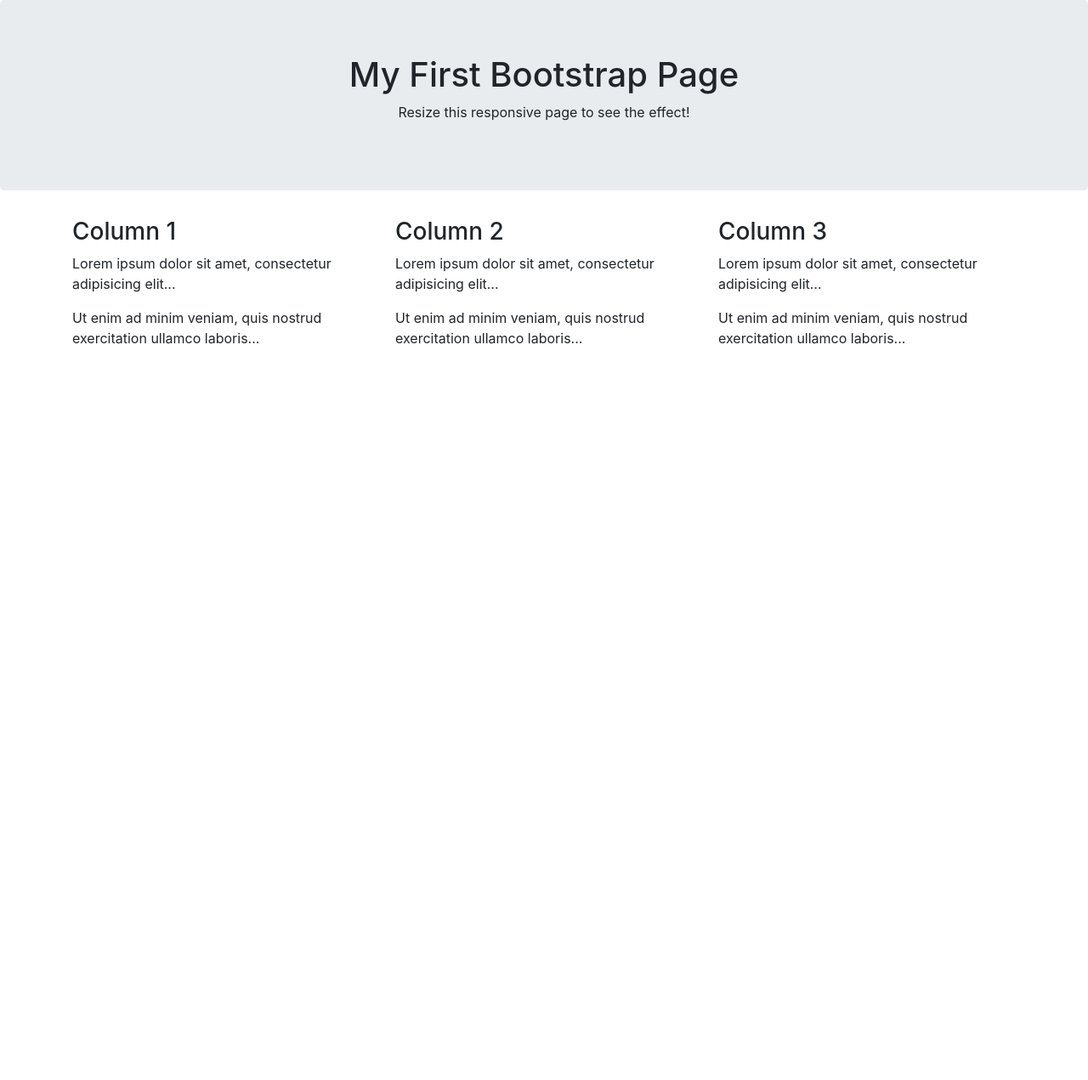
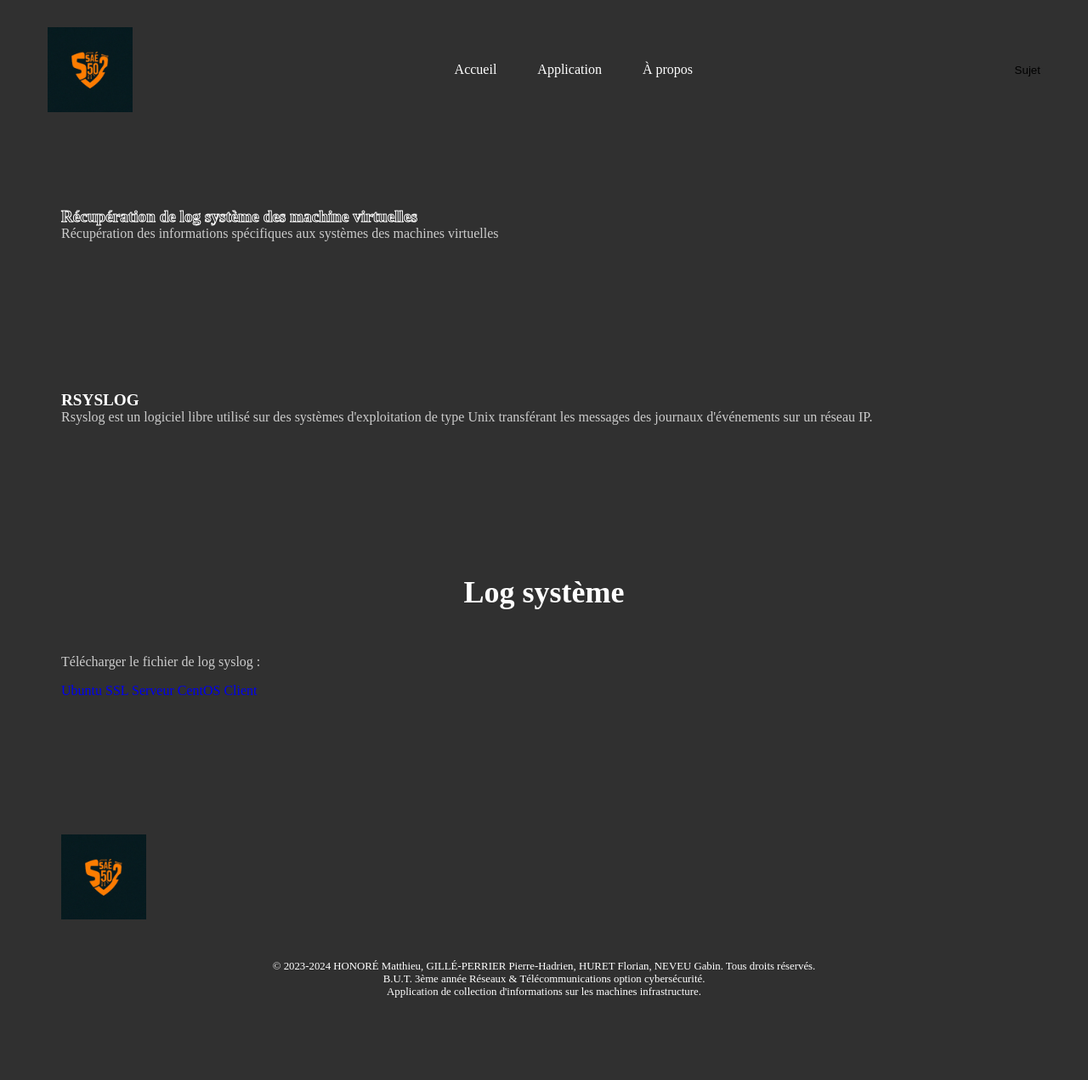
Before and after one commit to unkatorz/sae_502, a Flask app: page /ssl in a window 1280 px wide. Shown: the whole page at 85% size. Before the commit the page ends 405 px from the top, so only its background shows below. Run offline with Flask 3, Linux system fonts and the light colour scheme; some libraries are stand-ins or nearby versions; some web fonts are replaced.

Commit message:
Finalisation de l'audit

```diff
--- a/main.py
+++ b/main.py
@@ -1,4 +1,4 @@
-from flask import Flask, request, render_template, send_from_directory
+from flask import Flask, request, render_template, send_from_directory, send_file
 import subprocess
 import os
 import re
@@ -50,12 +50,14 @@
 def a_propos():
     return render_template('a_propos.html')
 
+@app.route('/log')
+def log():
+    return render_template('syslog.html')
 
 @app.route('/audit')
 def audit():
+    return render_template('audit.html')
 
-
-    return render_template('audit.html')
 @app.route('/ssl')
 def ssl():
     return render_template('ssl.html')
@@ -77,26 +79,59 @@
 
             # Exécuter la commande avec sudo
             channel = ssh.invoke_shell()
-            channel.send(command + '\n')
+            channel.send('sudo' + command + '\n')
             while not channel.recv_ready():
                 pass
 
             # Envoyer le mot de passe sudo
             channel.send(sudo_password + '\n')
-            time.sleep(150)
+            time.sleep(60)
+            while not channel.recv_ready():
+                pass
+            #resultat = channel.recv(4096).decode('utf-8')
 
-            resultat = channel.recv(4096).decode('utf-8')
-
+            channel.send('scp lynis.log root@192.168.21.1:/var/log/clients/'+hostname+'-lynis.log'+'\n')
+            time.sleep(3)
+            channel.send(password + '\n')
+            time.sleep(5)
             ssh.close()
 
 
-            resultat = remove_ansi_color_codes(resultat)
+            resultat = 'OK'
 
-            return "<pre>{}</pre>".format(resultat)
+            return render_template('audit.html', resultat=execute_ssh_command)
 
         except Exception as e:
             return f"Erreur lors de l'exécution de la commande : {str(e)}"
 
+@app.route('/affichage_fichier_lynis', methods=['POST'])
+def affichage_fichier_lynis():
+    log = request.form['IP_machine']
+    chemin_log = os.path.join('/var/log/clients/', log+'-lynis.log')
+    with open(chemin_log, 'r', encoding='utf-8') as file:
+        contenu = []
+        file = file.read()
+        file = re.findall(r'(.*Suggestion:.*)|(.*Hardening index :.*)', file)
+        for lines in file:
+            contenu.append(lines)
+    return render_template('audit.html', affichage_fichier_lynis=contenu)
+
+
+@app.route('/download_lynis_ubuntu')
+def download_lynis_ubuntu():
+    return send_file('/var/log/clients/192.168.21.10-lynis.log', as_attachment=True)
+
+@app.route('/download_lynis_centos')
+def download_lynis_centos():
+    return send_file('/var/log/clients/192.168.21.20-lynis.log', as_attachment=True)
+
+@app.route('/download_syslog_ubuntu')
+def download_syslog_ubuntu():
+    return send_file('/var/log/clients/192.168.21.10-syslog.log', as_attachment=True)
+
+@app.route('/download_syslog_centos')
+def download_syslog_centos():
+    return send_file('/var/log/clients/192.168.21.20-syslog.log', as_attachment=True)
 # Fonction pour supprimer les codes de couleur ANSI de la sortie
 def remove_ansi_color_codes(text):
     import re
--- a/static/style.css
+++ b/static/style.css
@@ -67,7 +67,7 @@
     width: 70%;
 }
 
-.btn{
+.btn .button{
     padding: 1rem 2rem;
     font-size: 1rem;
     color: #fff;
--- a/templates/ssl.html
+++ b/templates/ssl.html
@@ -1,40 +1,71 @@
 <!DOCTYPE html>
 <html lang="fr">
 <head>
-  <title>Bootstrap Example</title>
-  <meta charset="utf-8">
-  <meta name="viewport" content="width=device-width, initial-scale=1">
-  <link rel="stylesheet" href="https://cdn.jsdelivr.net/npm/bootstrap@4.6.2/dist/css/bootstrap.min.css">
-  <script src="https://cdn.jsdelivr.net/npm/jquery@3.7.1/dist/jquery.slim.min.js"></script>
-  <script src="https://cdn.jsdelivr.net/npm/popper.js@1.16.1/dist/umd/popper.min.js"></script>
-  <script src="https://cdn.jsdelivr.net/npm/bootstrap@4.6.2/dist/js/bootstrap.bundle.min.js"></script>
+    <meta charset="UTF-8">
+    <meta name="viewport" content="width=device-width, initial-scale=1.0">
+    <link rel="stylesheet" href="https://cdnjs.cloudflare.com/ajax/libs/remixicon/4.0.1/remixicon.css">
+    <link rel="stylesheet" href="{{ url_for('static', filename= 'style.css') }}">
+    <title>SAé 502 | Application de collection d'informations sur les machines infrastructure</title>
 </head>
 <body>
+    <nav>
+        <div class="nav-logo">
+            <a href="#">
+                <img src="{{ url_for('get_image', filename='logo-2.png') }}">
+            </a>
+        </div>
 
-<div class="jumbotron text-center">
-  <h1>My First Bootstrap Page</h1>
-  <p>Resize this responsive page to see the effect!</p>
-</div>
 
-<div class="container">
-  <div class="row">
-    <div class="col-sm-4">
-      <h3>Column 1</h3>
-      <p>Lorem ipsum dolor sit amet, consectetur adipisicing elit...</p>
-      <p>Ut enim ad minim veniam, quis nostrud exercitation ullamco laboris...</p>
+        <ul class="nav-links">
+            <li class="link"><a href="{{url_for('home')}}">Accueil</a></li>
+            <li class="link"><a href="{{url_for('application')}}">Application</a></li>
+            <li class="link"><a href="{{url_for('a_propos')}}">À propos</a></li>
+        </ul>
+
+
+        <button class="btn">Sujet</button>
+    </nav>
+
+
+    <div class="container">
+      <div class="jumbotron">
+        <h1><span>Récupération de log système des machine virtuelles</span></h1>
+        <p>Récupération des informations spécifiques aux systèmes des machines virtuelles</p>
+      </div>
     </div>
-    <div class="col-sm-4">
-      <h3>Column 2</h3>
-      <p>Lorem ipsum dolor sit amet, consectetur adipisicing elit...</p>
-      <p>Ut enim ad minim veniam, quis nostrud exercitation ullamco laboris...</p>
+    <div class="container">
+      <h3></span>RSYSLOG</span></h3>
+      <p>Rsyslog est un logiciel libre utilisé sur des systèmes d'exploitation de type Unix transférant les messages des journaux d'événements sur un réseau IP.
     </div>
-    <div class="col-sm-4">
-      <h3>Column 3</h3>
-      <p>Lorem ipsum dolor sit amet, consectetur adipisicing elit...</p>
-      <p>Ut enim ad minim veniam, quis nostrud exercitation ullamco laboris...</p>
-    </div>
-  </div>
-</div>
+    <section class="container">
+        <h2 class="header">Log système</h2>
+        <br>
+        <br>
+        <p>Télécharger le fichier de log syslog :</p>
+        <a href="{{ url_for('download_syslog_ubuntu')}}">Ubuntu SSL Serveur</a>
+        <a href="{{ url_for('download_syslog_centos')}}">CentOS Client</a>
 
+
+    </section>
+
+    <footer class="container">
+        <span class="blur"></span>
+        <span class="blur"></span>
+        <div class="column">
+            <div class="logo">
+                <img src="{{ url_for('get_image', filename='logo-2.png') }}">
+            </div>
+            <p>
+                © 2023-2024 HONORÉ Matthieu, GILLÉ-PERRIER Pierre-Hadrien,
+                HURET Florian, NEVEU Gabin. Tous droits réservés.
+                <br>
+                B.U.T. 3ème année Réseaux & Télécommunications option cybersécurité.
+                <br>
+                Application de collection d'informations sur les machines infrastructure.
+            </p>
+        </div>
+    </footer>
+
+    <script src="script.js"></script>
 </body>
 </html>
```
Also changed, not shown: templates/a_propos.html (+8 -8 lines), templates/application.html (+6 -1 lines), templates/audit.html (+35 -23 lines), templates/syslog.html (added, +71 -0 lines), 1 other file.
